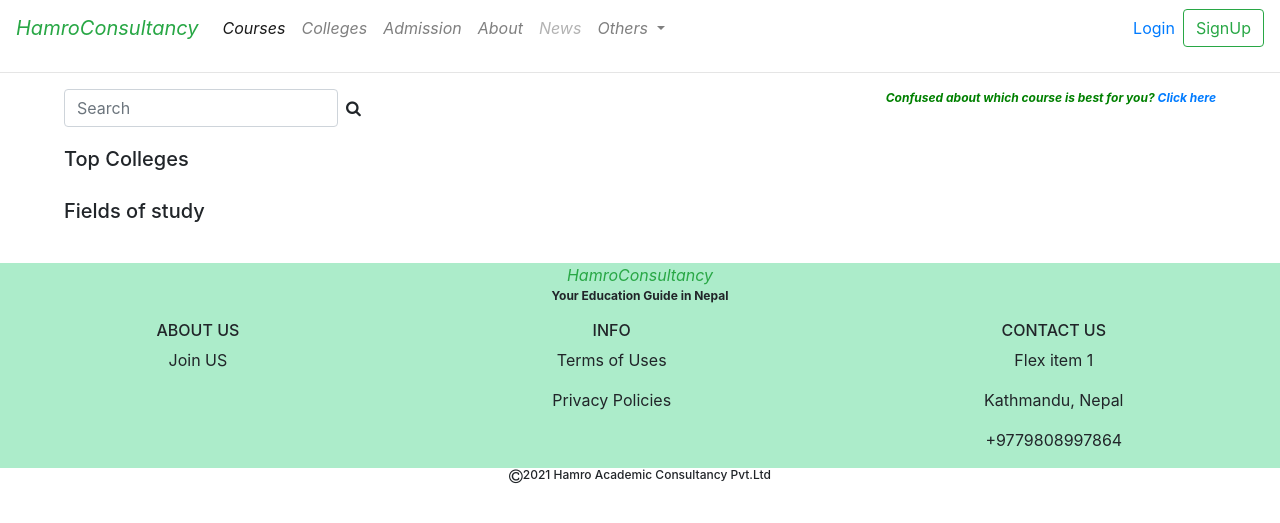
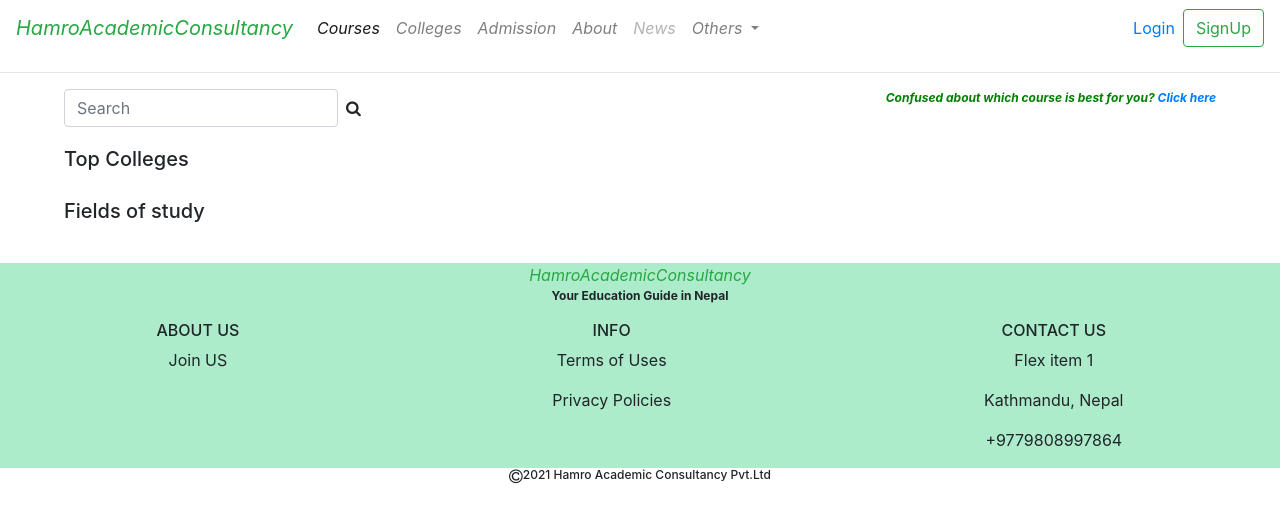
Before and after one commit to Maahishk/HAC, a Django app: page / in a window 1280 px wide. Shown: the top 523 px of the page. Run offline with Django 3.2, Linux system fonts and the light colour scheme; data that the repository does not hold is empty; some libraries are stand-ins or nearby versions.

Commit message:
unsucessful atttempt for vc

```diff
--- a/hamroconsultancy/consultancyapp/templates/app/footer.html
+++ b/hamroconsultancy/consultancyapp/templates/app/footer.html
@@ -1,6 +1,6 @@
 <div style="background-color: #acecca; text-align: center">
   <a class="italic text-success font-italic align-item center" href="home"
-    >HamroConsultancy</a
+    >HamroAcademicConsultancy</a
   >
   <p style="font-size: 12px; font-weight: bold">
     Your Education Guide in Nepal
--- a/hamroconsultancy/consultancyapp/templates/app/home.html
+++ b/hamroconsultancy/consultancyapp/templates/app/home.html
@@ -1,5 +1,5 @@
 {% extends 'app/main.html' %} {% load static %} {% block content %}
-<div>
+<div class="overflow-hidden">
   <!--top colleges-->
   <h5>Top Colleges</h5>
   <div class="d-flex flex-wrap">
--- a/hamroconsultancy/consultancyapp/templates/app/navbar.html
+++ b/hamroconsultancy/consultancyapp/templates/app/navbar.html
@@ -2,7 +2,7 @@
   class="navbar navbar-expand-lg navbar-light bg-white justify-content-between"
 >
   <a class="navbar-brand italic text-success font-italic" href="/"
-    >HamroConsultancy</a
+    >HamroAcademicConsultancy</a
   >
   <div class="navbar-collapse collapse" id="navbarSupportedContent">
     <ul class="navbar-nav mr-auto font-italic">
```
Also changed, not shown: hamroconsultancy/statics/images/field_image/Image_5_YYp4PDh.png (renamed from hamroconsultancy/statics/images/field_image/Image_5.png).
